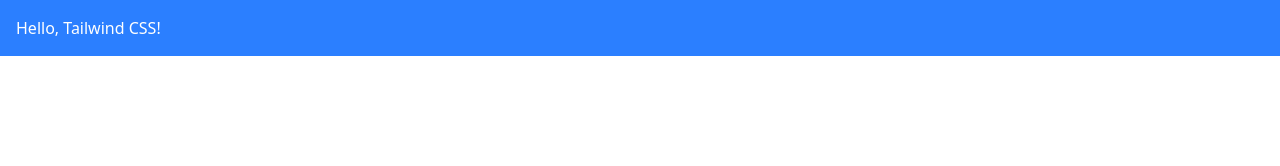
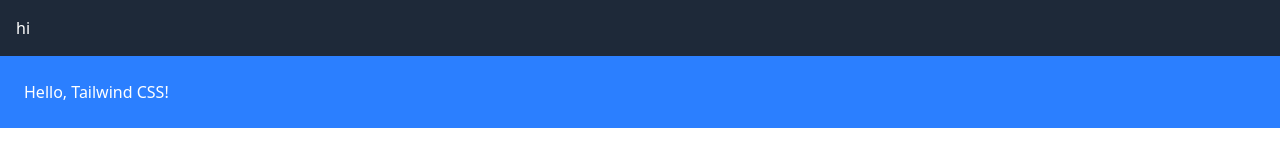
Before and after one commit to Chetan-AMBI-netizen/Tailwind.css-working, a website: page index.html in a window 1280 px wide. Drawn offline with nearby package versions, Linux system fonts and the light colour scheme.

Commit message:
working on thise directory

```diff
--- a/index.html
+++ b/index.html
@@ -7,7 +7,13 @@
     <title>Document</title>
 </head>
 <body>
-    <div class = "bg-blue-500 text-white p-4" >
+    <Nav class = "bg-gray-800 text-white p-4" >
+        <Ul>
+   hi
+
+        </Ul>
+    </Nav>
+    <div class = "bg-blue-500 text-white p-6" >
         Hello, Tailwind CSS!
     </div>
 
```
Also changed, not shown: package.json (added, +20 -0 lines), 1 other file.
